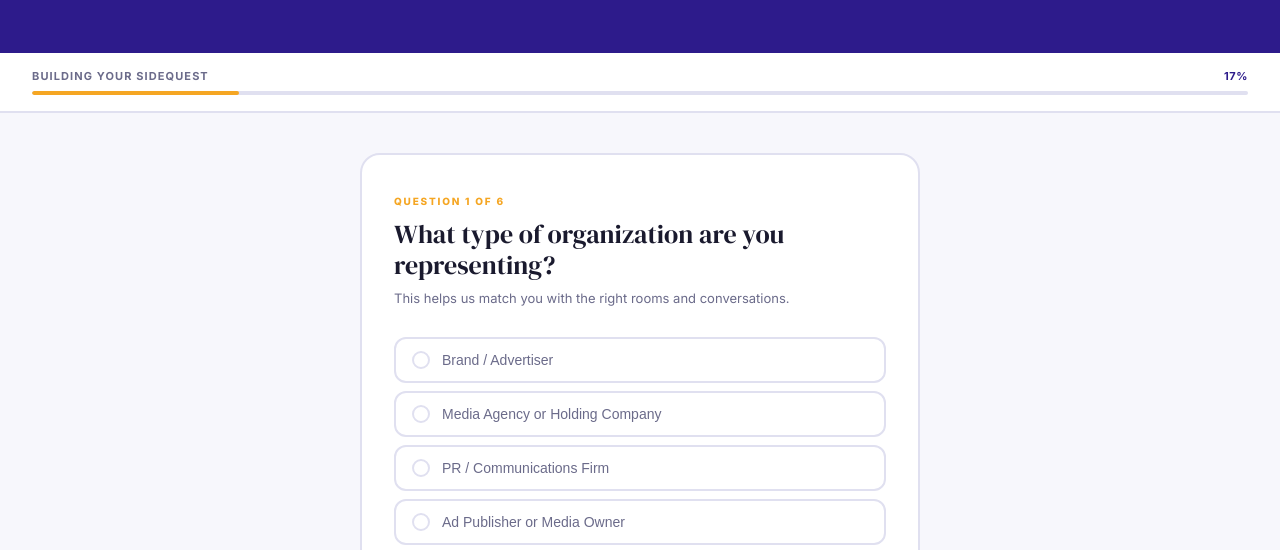
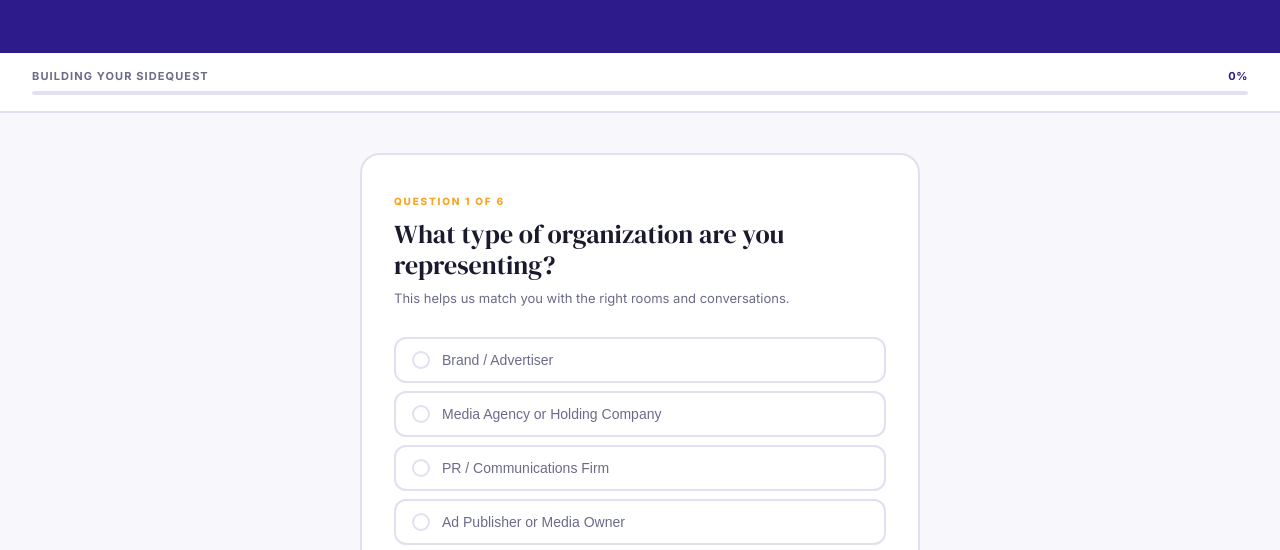
Before and after one commit to yumbbq/sidequest-cannes, a website: page public/index.html in a window 1280 px wide. Shown: the part 230-780 px from the top of the page. Drawn offline with Linux system fonts and the light colour scheme.

```diff
--- a/public/index.html
+++ b/public/index.html
@@ -529,7 +529,7 @@ let currentProfile = {};
 let isAnimating = false;
 
 function updateProgress() {
-  const pct = Math.round(((current + 1) / QUESTIONS.length) * 100);
+  const pct = Math.round((current / QUESTIONS.length) * 100);
   document.getElementById('progressFill').style.width = pct + '%';
   document.getElementById('progressCount').textContent = `${pct}%`;
 }
```
